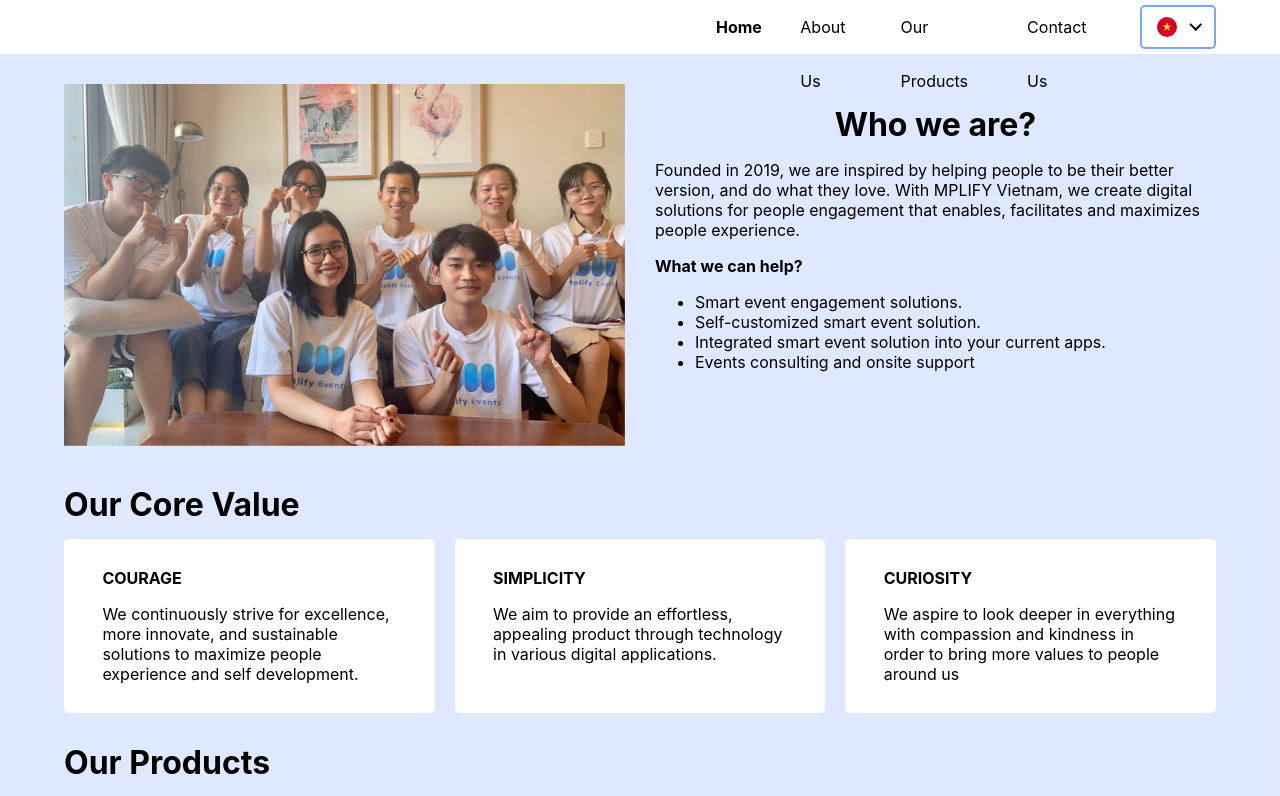
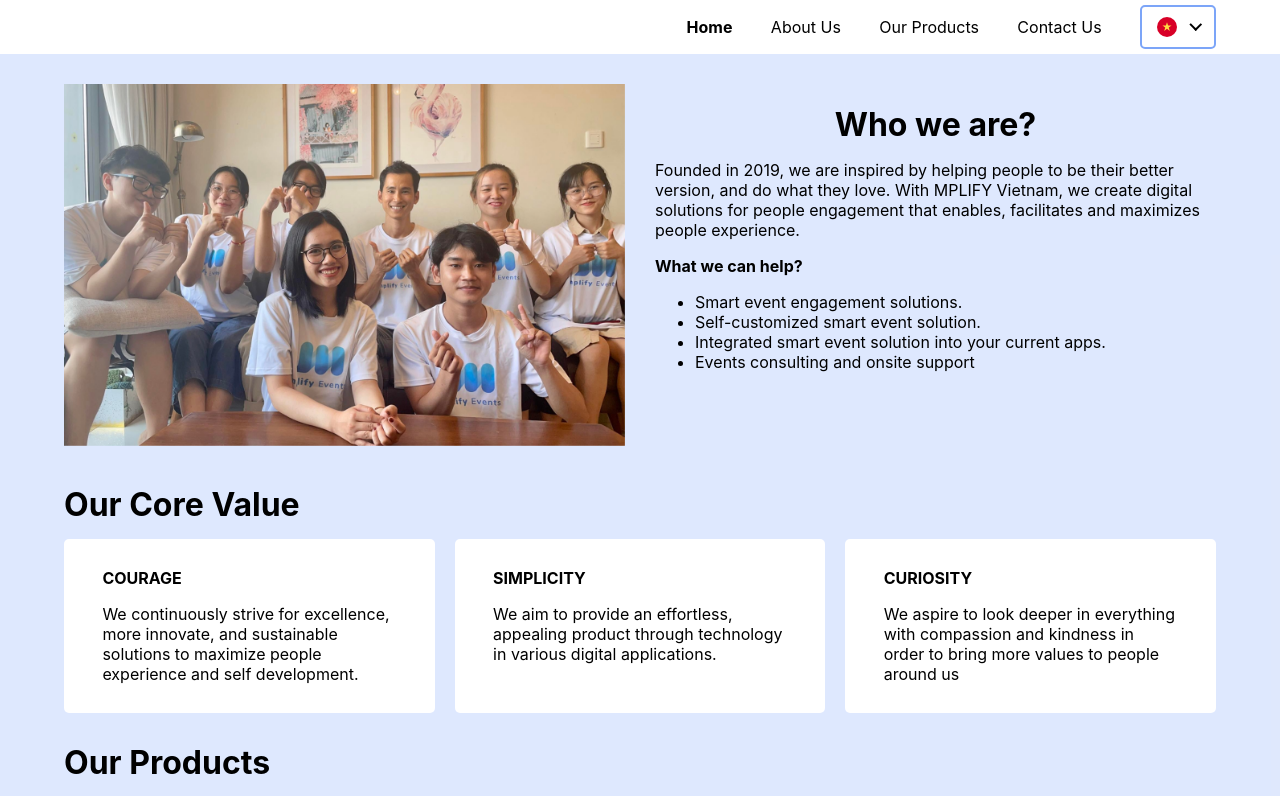
Before and after one commit to baosonnguyendang/mpl1fy, a React (Create React App) app: page / in a window 1280 px wide. Shown: the top 796 px of the page. Built offline with nearby package versions, Linux system fonts and the light colour scheme.

Commit message:
fix: fix menu bar

```diff
--- a/src/App.css
+++ b/src/App.css
@@ -33,13 +33,14 @@
   display: flex;
   align-items: stretch;
   justify-content: end;
-  flex: 0 0 500px;
+  flex: 0 0 600px;
 }
 
 .header-menu {
   position: relative;
   line-height: 54px;
   margin-right: 3vw;
+  cursor: pointer;
 }
 
 .header-menu::before {
@@ -375,13 +376,3 @@
     margin-top: 20px;
   }
 }
-
-.header {
-  padding:0 5vw;
-  height: 54px;
-}
-
-.header-right{
-  justify-content: end;
-  flex: 0 0 500px;
-}
```
